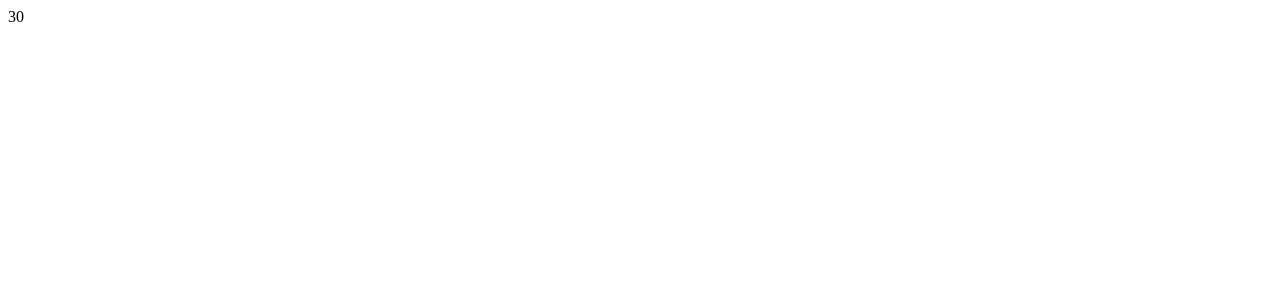
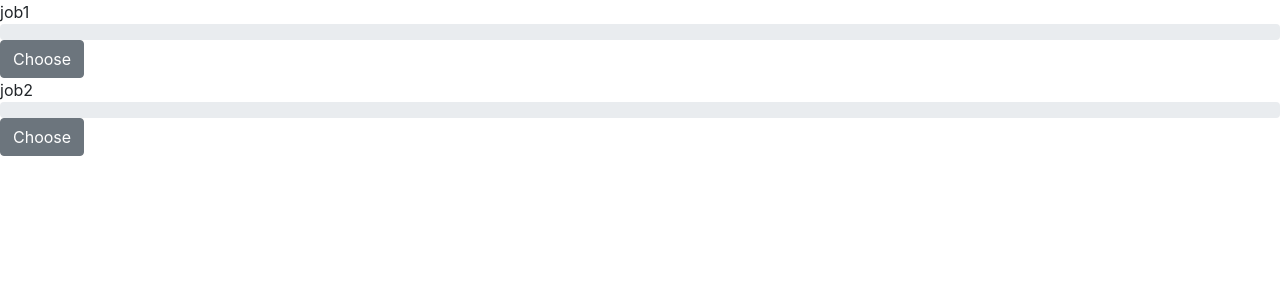
Before and after one commit to bibamus/boring-life, a Vue app: page / in a window 1280 px wide. Shown: the top 300 px of the page. Built offline with nearby package versions, Linux system fonts and the light colour scheme.

Commit message:
skills and jobs

```diff
--- a/package.json
+++ b/package.json
@@ -8,6 +8,8 @@
     "lint": "vue-cli-service lint"
   },
   "dependencies": {
+    "bootstrap": "^4.4.1",
+    "bootstrap-vue": "^2.2.2",
     "core-js": "^3.4.4",
     "vue": "^2.6.10",
     "vue-class-component": "^7.0.2",
--- a/src/App.vue
+++ b/src/App.vue
@@ -1,6 +1,6 @@
 <template>
 	<div>
-		<Echo v-bind:message="game.state.ticks"/>
+		<SkillGroup v-on:choose="chooseJob($event)" :skills="state.jobs.group1"/>
 	</div>
 </template>
 
@@ -8,12 +8,23 @@
 import { Component, Vue } from 'vue-property-decorator';
 import Echo from '@/components/Echo.vue';
 import Game from '@/game/Game';
+import SkillItem from '@/components/SkillGroupItem.vue';
+import SkillGroup from '@/components/SkillGroup.vue';
+import Job from '@/game/Job';
 
 @Component({
-	components: { Echo }
+	components: { SkillGroup, SkillItem, Echo }
 })
 export default class App extends Vue {
 	private game: Game = new Game();
+
+	get state() {
+		return this.game.state;
+	}
+
+	private chooseJob(job: Job) {
+		this.state.activeJob = job;
+	}
 
 	created() {
 		window.requestAnimationFrame(time => this.game.tick(time));
--- a/src/components/Echo.vue
+++ /dev/null
@@ -1,17 +0,0 @@
-<template>
-<span>{{message}}</span>
-</template>
-
-<script lang="ts">
-
-import { Component, Prop, Vue } from 'vue-property-decorator';
-
-@Component
-export default class Echo extends Vue {
-	@Prop() private message!: string;
-}
-</script>
-
-<style scoped>
-
-</style>
--- /dev/null
+++ b/src/components/SkillGroup.vue
@@ -0,0 +1,22 @@
+<template>
+	<div>
+		<SkillGroupItem v-on:choose="$emit('choose',skill)" v-for="skill in skills" :skill="skill" :key="skill.name"/>
+	</div>
+</template>
+
+<script lang="ts">
+import { Component, Prop, Vue } from 'vue-property-decorator';
+import Skill from '@/game/Skill';
+import SkillGroupItem from '@/components/SkillGroupItem.vue';
+
+@Component({
+	components: { SkillGroupItem }
+})
+export default class SkillGroup extends Vue {
+	@Prop() skills!: Skill[];
+}
+</script>
+
+<style scoped>
+
+</style>
--- /dev/null
+++ b/src/components/SkillGroupItem.vue
@@ -0,0 +1,23 @@
+<template>
+	<div>
+		<span>{{skill.name}}</span>
+		<b-progress :max="skill.expNeeded">
+			<b-progress-bar :value="skill.exp" style="transition: none"/>
+		</b-progress>
+		<b-button v-on:click="$emit('choose',skill)">Choose</b-button>
+	</div>
+</template>
+
+<script lang="ts">
+import { Component, Prop, Vue } from 'vue-property-decorator';
+import Skill from '@/game/Skill';
+
+@Component
+export default class SkillGroupItem extends Vue {
+	@Prop() skill!: Skill;
+}
+</script>
+
+<style scoped>
+
+</style>
--- a/src/game/Game.ts
+++ b/src/game/Game.ts
@@ -1,30 +1,45 @@
 import State from '@/game/State';
+import Job from '@/game/Job';
 
 export default class Game {
 	state: State;
 
 	last: number = 0;
+	private tickLength = 100;
 
 	constructor() {
 		this.state = {
-			ticks: 0
+			jobs: {
+				group1: [
+					new Job('job1', 'e1', 0),
+					new Job('job2', 'e1', 0)
+				]
+			},
+			activeJob: null
 		};
 	}
 
 	public tick(time: number) {
 		const now = Math.floor(time);
-		const numTicks = Math.floor((now - this.last) / 250);
+		const numTicks = Math.floor((now - this.last) / this.tickLength);
 		if (numTicks > 0) {
 			console.log('calculate ' + numTicks);
 			for (let i = 0; i < numTicks; i++) {
 				this.update();
 			}
-			this.last += numTicks * 250;
+			this.last += numTicks * this.tickLength;
 		}
 		window.requestAnimationFrame(t => this.tick(t));
 	}
 
 	private update() {
-		this.state.ticks++;
+		this.updateSkills();
+	}
+
+	private updateSkills() {
+		let activeJob = this.state.activeJob;
+		if (activeJob) {
+			activeJob.addExp(activeJob.expPerTick());
+		}
 	}
 }
--- /dev/null
+++ b/src/game/Job.ts
@@ -0,0 +1,12 @@
+import Skill from '@/game/Skill';
+
+export default class Job extends Skill {
+	public employer: string;
+	public salary: number;
+
+	constructor(name: String, employer: string, salary: number) {
+		super(name);
+		this.employer = employer;
+		this.salary = salary;
+	}
+}
--- /dev/null
+++ b/src/game/Skill.ts
@@ -0,0 +1,32 @@
+export default class Skill {
+	public name: String;
+	public level = 0;
+	public expNeeded = 10;
+
+	constructor(name: String) {
+		this.name = name;
+	}
+
+	private _exp = 0;
+
+	get exp(): number {
+		return this._exp;
+	}
+
+	addExp(value: number) {
+		this._exp += value;
+		while (this.exp > this.expNeeded) {
+			this.levelUp();
+		}
+	}
+
+	expPerTick(): number {
+		return 0.1;
+	}
+
+	private levelUp() {
+		this.level++;
+		this._exp = this.exp - this.expNeeded;
+		this.expNeeded = 10 * Math.pow(1.1, this.level);
+	}
+}
--- a/src/main.ts
+++ b/src/main.ts
@@ -1,7 +1,13 @@
 import Vue from 'vue';
 import App from './App.vue';
+import BootstrapVue, { IconsPlugin } from 'bootstrap-vue';
+import 'bootstrap/dist/css/bootstrap.min.css';
+import 'bootstrap-vue/dist/bootstrap-vue.css';
 
 Vue.config.productionTip = false;
+
+Vue.use(BootstrapVue);
+Vue.use(IconsPlugin);
 
 new Vue({
 	render: h => h(App)
--- a/tsconfig.json
+++ b/tsconfig.json
@@ -13,6 +13,9 @@
     "noImplicitAny": true,
     "noImplicitThis": true,
     "noImplicitReturns": true,
+    "strictNullChecks": true,
+    "noUnusedLocals": true,
+    "noUnusedParameters": true,
     "baseUrl": ".",
     "types": [
       "webpack-env"
```
Also changed, not shown: src/game/State.ts (+6 -1 lines), 1 other file (tests, documents, lock files or other folders).
